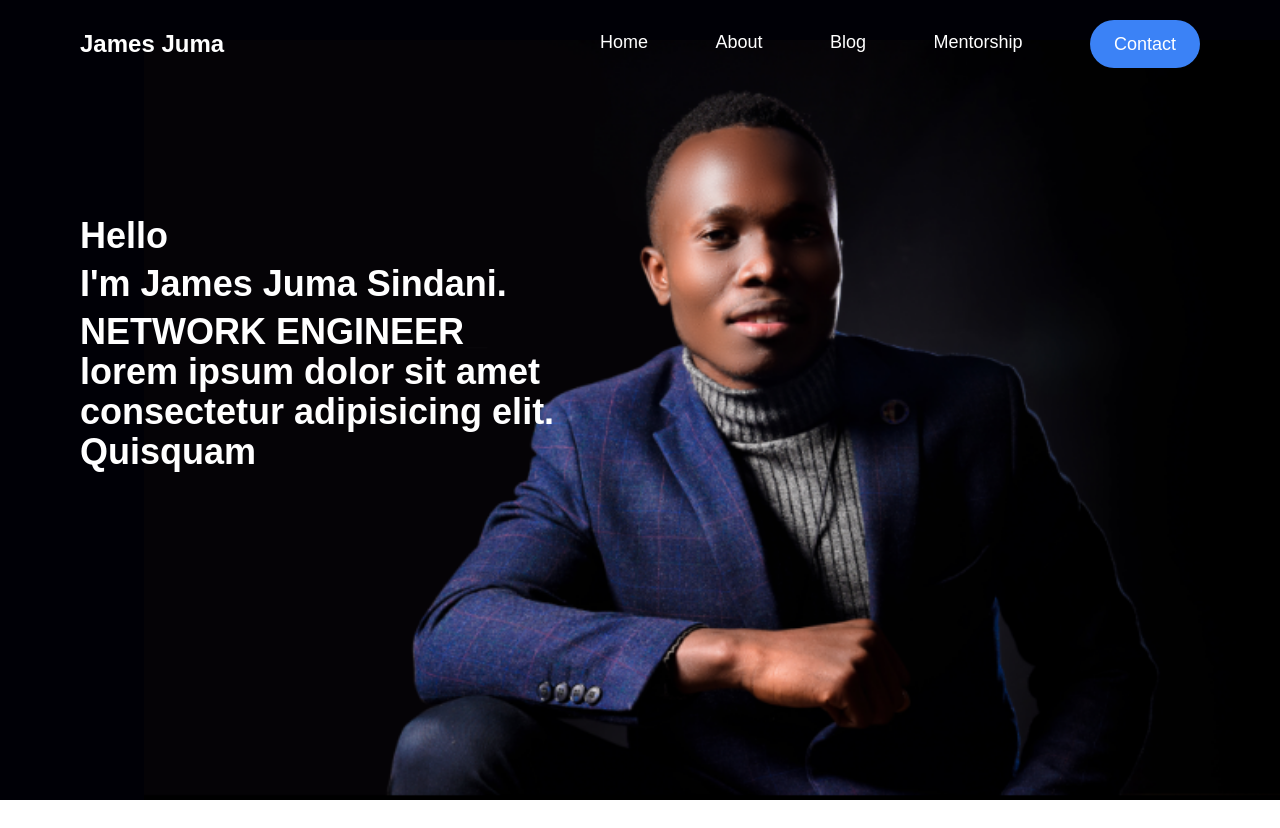
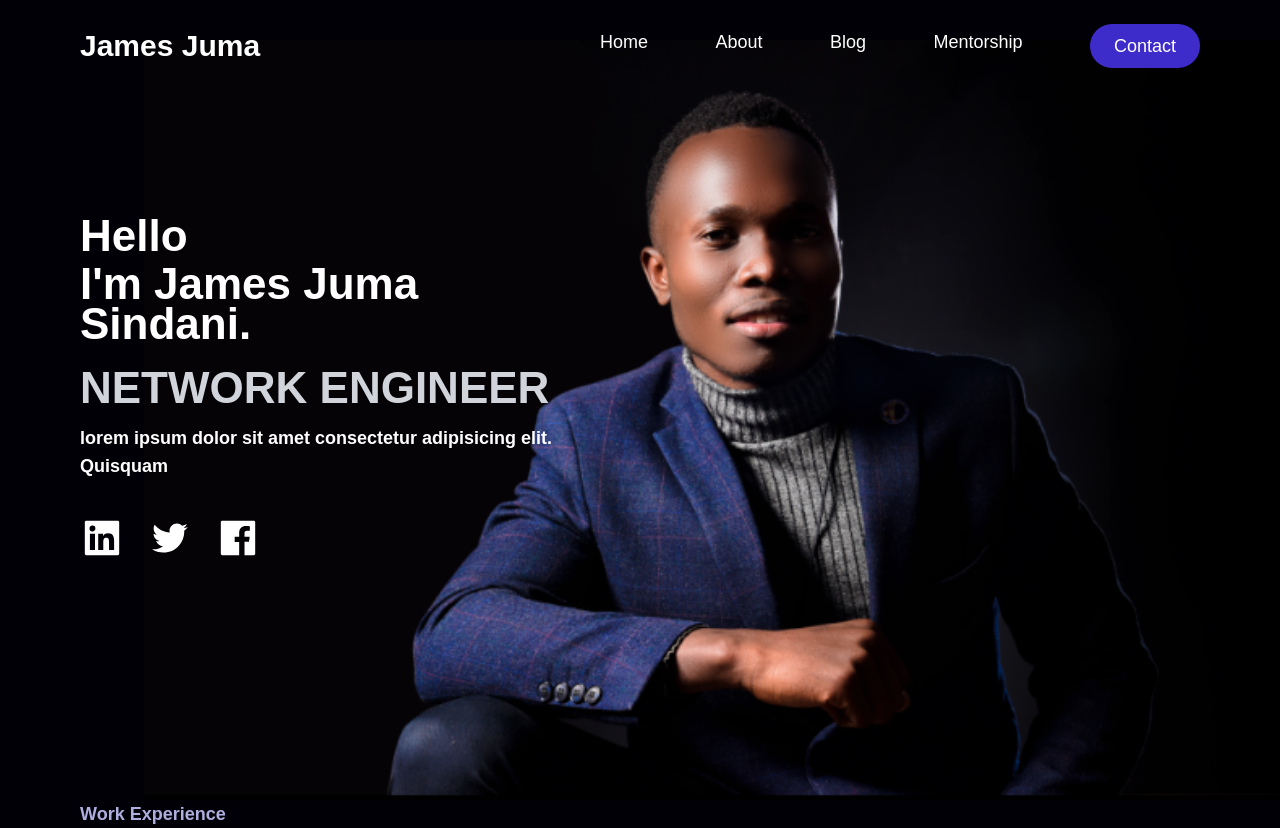
Before and after one commit to danigitari/jumah-portfolio, a React (Vite) app: page / in a window 1280 px wide. Before the commit the page ends 800 px from the top, so only its background shows below. Built offline with nearby package versions, Linux system fonts and the light colour scheme.

Commit message:
work experience

```diff
--- a/src/Home.jsx
+++ b/src/Home.jsx
@@ -1,15 +1,16 @@
 import React from "react";
 import { Typewriter } from "react-simple-typewriter";
-import { AiOutlineMenu } from "react-icons/ai";
+import { AiOutlineMenu ,  AiFillLinkedin, AiOutlineTwitter, AiFillFacebook} from "react-icons/ai";
 
 import "./index.css";
 
 function Home() {
   return (
     <>
-      <div className=" h-screen flex w-screen justify-between relative">
+      <div className="max-w-screen">
+        <div className=" h-screen flex  justify-between relative">
           <div className="absolute text-white flex justify-between z-20 w-full py-5 pr-5 md:pr-20 bg-[#000007] md:bg-transparent">
-          <div className="text-lg md:text-2xl font-bold py-2 pl-5  md:pl-20 ">
+            <div className="text-lg md:text-3xl font-bold py-2 pl-5  md:pl-20 ">
               James Juma
             </div>
             <div className=" hidden md:flex justify-between w-1/2 right-0  list-none  text-lg">
@@ -25,7 +26,7 @@ function Home() {
               <li className="hover:text-lg hover:scale-[1.2] ease-in duration-200 hover:cursor-pointer py-2">
                 Mentorship
               </li>
-            <li className="hover:text-lg hover:scale-[1.1] ease-in duration-200 hover:cursor-pointer flex items-center rounded-full bg-blue-500 px-6 py-1">
+              <li className="hover:text-lg hover:scale-[1.1] ease-in duration-200 hover:cursor-pointer flex items-center rounded-full bg-[#3e2cca] px-6 my-1 ">
                 Contact
               </li>
             </div>
@@ -47,10 +48,10 @@ function Home() {
           </div>
           <div className="flex md:hidden bg-[url('jumah3.png')] bg-center bg-[#000006] bg-no-repeat w-full h-full"></div>
         </div>
-      <div className="absolute bottom-4 md:top-44 md:bg-transparent pl-5 w-1/2 md:pl-20 text-white text-2xl md:text-4xl bg-[#181822] font-bold p-10 ">
-        Hello <div className="py-2"> I'm James Juma Sindani.</div>
-        <h1 className="font-bold text-white">
-          <div className="text-2xl md:text-4xl  text-bold ">
+        <div className="absolute bottom-4 md:top-44 md:bg-transparent pl-5 w-1/2 md:pl-20 text-white text-2xl md:text-[44px] leading-10 bg-[#181822] font-bold p-10 ">
+          Hello <div className="py-2 leading-10"> I'm James Juma Sindani.</div>
+          <h1 className="font-bold py-2 text-white">
+            <div className="text-2xl md:text-[44px] py-2 text-bold text-gray-300 leading-10">
               {/* Style will be inherited from the parent element */}
               <Typewriter
                 words={["SYSTEM ADMINISTRATOR", "NETWORK ENGINEER"]}
@@ -62,9 +63,30 @@ function Home() {
                 delaySpeed={1000}
               />
             </div>{" "}
-
+            <div className="py-2 text-lg">
+              {" "}
               lorem ipsum dolor sit amet consectetur adipisicing elit. Quisquam
+            </div>
           </h1>
+          <div className=" socials w-1/2 py-5 ">
+            {" "}
+            <span className=" flex space-x-6">
+              {" "}
+              <p className="hover:scale-[1.2] hover:text-[#b5b0d8] ease-in duration-200 ">
+                <AiFillLinkedin />{" "}
+              </p>
+              <p className="hover:scale-[1.2] hover:text-[#b5b0d8] ease-in duration-200 ">
+                <AiOutlineTwitter />{" "}
+              </p>
+              <p className="hover:scale-[1.2] hover:text-[#b5b0d8] ease-in duration-200 ">
+                <AiFillFacebook />{" "}
+              </p>
+            </span>{" "}
+          </div>
+        </div>
+        <div className=" pl-5 md:pl-20 bg-[#000006]">
+          <p className="text-[#aeaedf] text-lg font-bold "> Work Experience </p>
+        </div>
       </div>
     </>
   );
```
Lines whose indentation alone changed are shown as unchanged.
